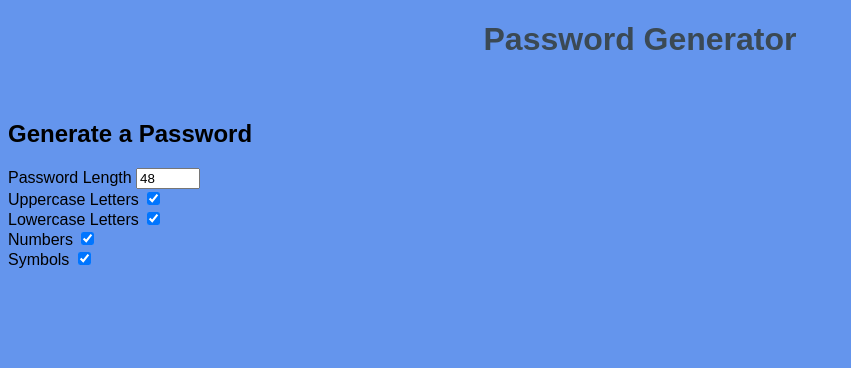
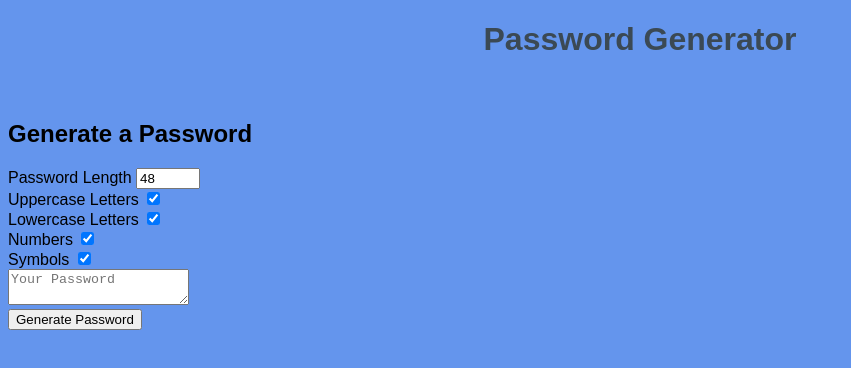
Before and after one commit to Chandler8/Random-Password-Generator, a plain HTML site: page index.html in a window 1280 px wide. Shown: the whole page, without its empty margins (0-851 px from the left). Drawn offline with Linux system fonts and the light colour scheme.

Commit message:
Created password box, further CSS styling needed

```diff
--- a/index.html
+++ b/index.html
@@ -19,27 +19,48 @@
         <div class="card">
           <div class="card-header">
             <h2>Generate a Password</h2>
+
             <div class="setting">
               <label>Password Length</label>
               <input type="number" id="length" min="8" max="128" value="48" />
             </div>
+
             <div class="setting">
               <label>Uppercase Letters</label>
               <input type="checkbox" id="uppercase" checked />
             </div>
+
             <div class="setting">
               <label>Lowercase Letters</label>
               <input type="checkbox" id="lowercase" checked />
             </div>
+
             <div class="setting">
               <label>Numbers</label>
               <input type="checkbox" id="numbers" checked />
             </div>
+
             <div class="setting">
               <label>Symbols</label>
               <input type="checkbox" id="symbols" checked />
             </div>
           </div>
+
+          <!-- Beginning of generated password area -->
+
+          <div class="card-body">
+            <textarea
+              id="result"
+              placeholder="Your Password"
+              aria-label="Generated Password"
+            ></textarea>
+
+        </div>
+        <div class="card-footer">
+          <button id="generate" class="btn">Generate Password</button>
+        </div>
+      </div>
+    </div>
     <script src="script.js"></script>
   </body>
 </html>
```
